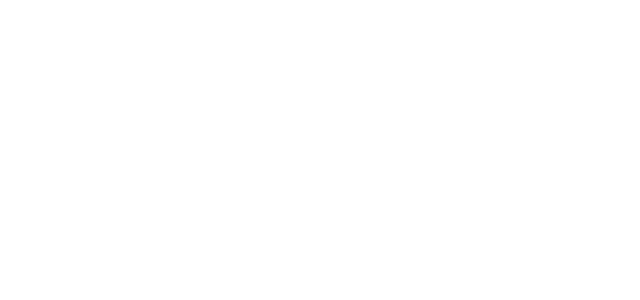
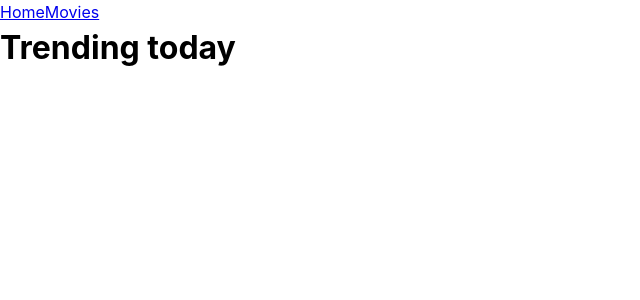
Before and after one commit to OlenaPanf/goit-react-hw-05, a React (Vite) app: page / in a window 1280 px wide. Shown: the top 300 px of the page, without its empty margins (0-640 px from the left). Built offline with nearby package versions, Linux system fonts and the light colour scheme.

Commit message:
app start

```diff
--- a/src/components/App/App.jsx
+++ b/src/components/App/App.jsx
@@ -1,12 +1,33 @@
-//import { useState } from 'react'
 import './App.css'
+import { Routes, Route, NavLink } from "react-router-dom";
+import HomePage from '../../pages/HomePage/HomePage';
+import MoviesPage from '../../pages/MoviesPage/MoviesPage';
+import MovieDetailsPage from '../../pages/MovieDetailsPage/MovieDetailsPage';
+import NotFoundPage from '../../pages/NotFoundPage/NotFoundPage';
 
 export default function App() {
 
+  return (
+    <div>
+      <nav>
+        <NavLink to="/">
+          Home
+        </NavLink>
+        <NavLink to="/moviesPage">
+          Movies
+        </NavLink>
+        {/* <NavLink to="/moviesDetailsPage">
+          MovieDetailsPage
+        </NavLink> */}
+      </nav>
+      <h1>Trending today</h1>
+      <Routes>
+        <Route path="/" element={<HomePage />} />
+        <Route path="/moviesPage" element={<MoviesPage />} />
+        <Route path="/moviesDetailsPage" element={<MovieDetailsPage />} />
+        <Route path="*" element={<NotFoundPage />} />
+      </Routes>
 
-  return (
-    <>
-
-    </>
-  )
+    </div>
+  );
 }
--- a/src/pages/HomePage/HomePage.jsx
+++ b/src/pages/HomePage/HomePage.jsx
@@ -0,0 +1,8 @@
+export default function HomePage() {
+  return (
+    <div>
+
+
+    </div>
+  );
+}
--- a/src/pages/MovieDetailsPage/MovieDetailsPage.jsx
+++ b/src/pages/MovieDetailsPage/MovieDetailsPage.jsx
@@ -0,0 +1,8 @@
+export default function MovieDetailsPage() {
+  return (
+    <div>
+
+
+    </div>
+  );
+}
--- a/src/pages/MoviesPage/MoviesPage.jsx
+++ b/src/pages/MoviesPage/MoviesPage.jsx
@@ -0,0 +1,8 @@
+export default function MoviesPage() {
+  return (
+    <div>
+
+
+    </div>
+  );
+}
--- a/src/pages/NotFoundPage/NotFoundPage.jsx
+++ b/src/pages/NotFoundPage/NotFoundPage.jsx
@@ -0,0 +1,11 @@
+import { Link } from 'react-router-dom';
+
+export default function NotFoundPage() {
+  return (
+    <div>
+      <p>
+        Sorry, page not found! Please go to <Link to="/">home page</Link>!
+      </p>
+    </div>
+  );
+}
```
Also changed, not shown: src/movies-api.js (+50 -0 lines), vercel.json (added).
